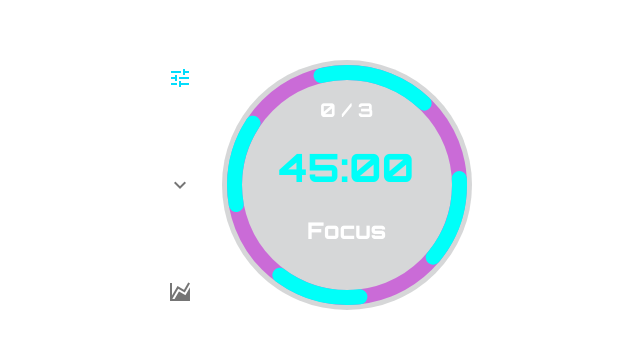
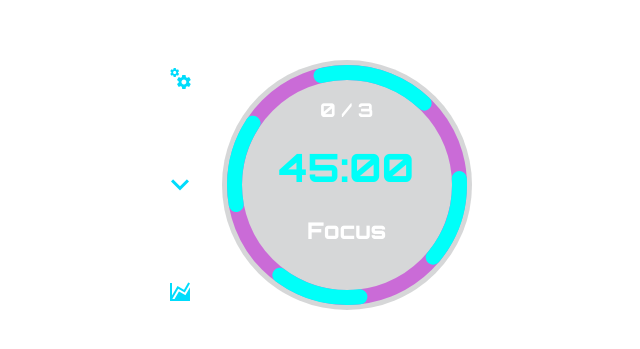
Before and after one commit to PilarCha/Vue-Pomodoro, a Vue app: page / in a window 1280 px wide. Shown: the part 215-564 px from the top of the page, without its empty margins (299-939 px from the left). Built offline with nearby package versions, Linux system fonts and the light colour scheme.

Commit message:
got the icons to match up perfectly. what a beauty

```diff
--- a/src/components/settingsBar/history-graph.vue
+++ b/src/components/settingsBar/history-graph.vue
@@ -1,6 +1,7 @@
 <template>
   <v-btn
     icon
+    style="color:var(--settings-cyan)"
   >
     <v-icon>mdi-chart-areaspline</v-icon>
   </v-btn>
--- a/src/components/settingsBar/pick-time.vue
+++ b/src/components/settingsBar/pick-time.vue
@@ -13,7 +13,7 @@
           text
           icon
         >
-          <v-icon>mdi-tune</v-icon>
+          <v-icon>mdi-cogs</v-icon>
         </v-btn>
       </template>
 
--- a/src/components/settingsBar/timer-settings.vue
+++ b/src/components/settingsBar/timer-settings.vue
@@ -1,9 +1,10 @@
 <template>
   <v-btn
     icon
+    style="color:var(--settings-cyan)"
   >
 
-    <v-icon>mdi-chevron-down</v-icon>
+    <v-icon large>mdi-chevron-down</v-icon>
   </v-btn>
 
 </template>
```
